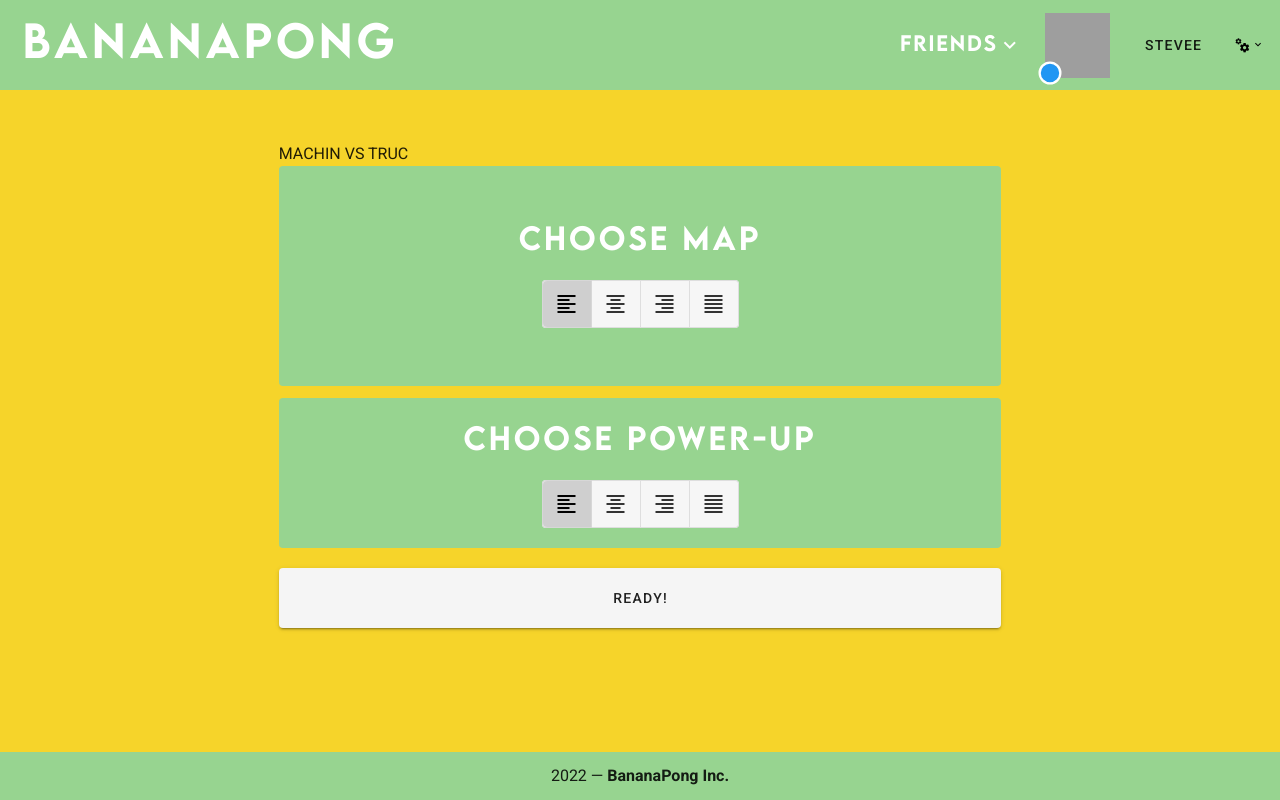
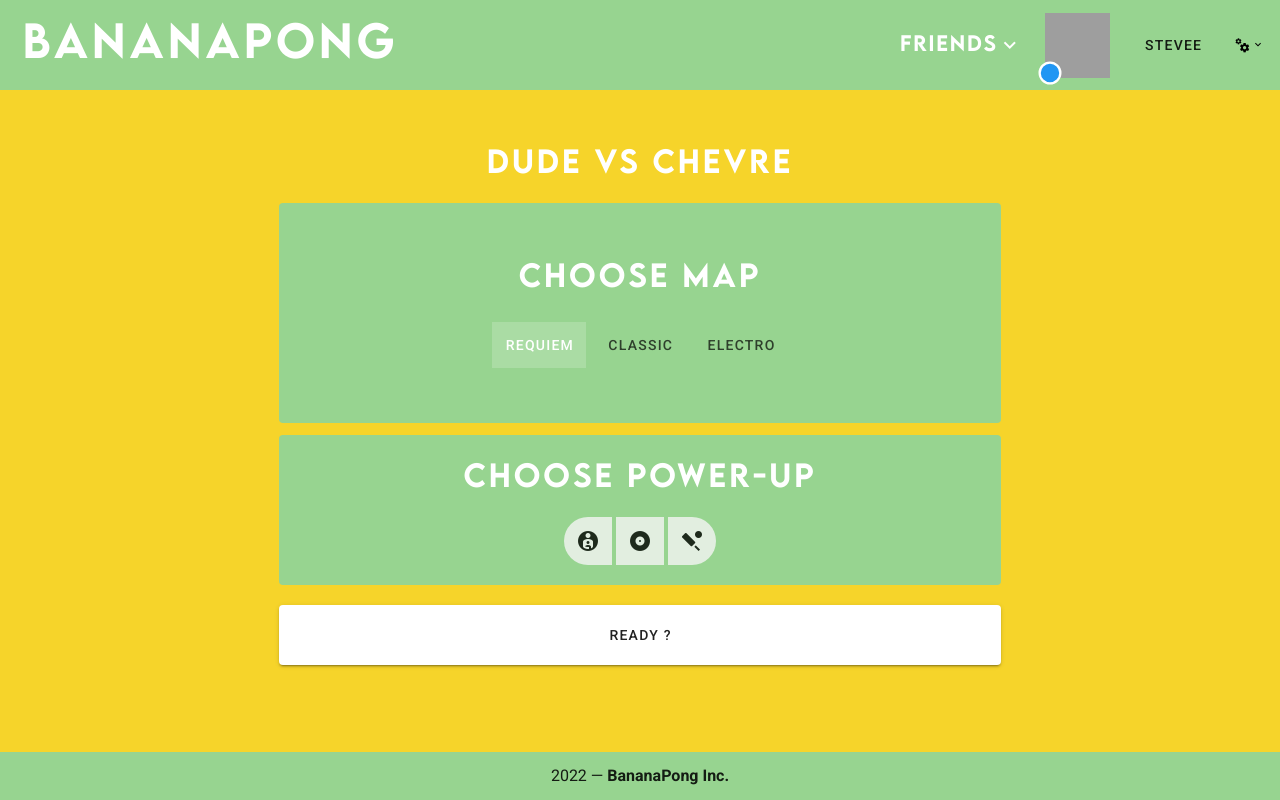
Before and after one commit to Nimon77/ft_transcendence, a Vue app in the folder frontend/: page /preGame in a window 1280 px wide. Built offline with nearby package versions, Linux system fonts and the light colour scheme; grey boxes are pictures that could not be loaded.

Commit message:
pregame page DONE

```diff
--- a/frontend/src/components/Main.vue
+++ b/frontend/src/components/Main.vue
@@ -3,31 +3,6 @@
   <v-container fluid>
     <v-row class="my-16" style="justify-content: center;">
       <v-col cols="2" >
-
-        <!-- <v-dialog width="500" max-height="500" v-model="dialog">
-          <template v-slot:activator="{ on, attrs }">
-          <v-btn
-          v-bind="attrs"
-          v-on="on"
-          slot="activator"
-          class="btn" color="yellow--text"
-          tile x-large depressed
-          width="295" height="90">
-          PLAY
-          </v-btn>
-          </template>
-          <v-card>
-            <v-card-title>
-              <div style="margin-left: 120px">
-                <h3 class="headline">Searching for player...</h3>
-              <div style="margin-left: 95px; margin-top: 30px; margin-bottom: 20px;"> <v-progress-circular indeterminate color="grey"></v-progress-circular> </div>
-              </div>
-            </v-card-title>
-            <v-card-actions>
-              <v-btn @click="dialog=false" style="margin-left: 200px" elevation="0" dark color="red">CANCEL</v-btn>
-            </v-card-actions>
-          </v-card>
-        </v-dialog> -->
         <PlayButton/>
         <v-btn router to="/community" class="btn" color="yellow--text" tile x-large depressed width="295" height="90"> COMMUNITY </v-btn>
 
@@ -51,11 +26,7 @@
       }
     },
     methods: {
-      test() {
-        console.log("BONJOUR");
 
-        console.log("i've slept now");
-      },
     },
   }
 </script>
--- /dev/null
+++ b/frontend/src/components/game/Game.vue
@@ -0,0 +1,26 @@
+<template>
+    <v-container fluid>
+    <v-row >
+        <v-col cols="12">
+            <v-img contain src="https://upload.wikimedia.org/wikipedia/commons/f/f8/Pong.png"></v-img>
+        </v-col >
+    </v-row>
+    </v-container>
+</template>
+
+
+<script lang='ts'>
+
+export default {
+    name: 'Game',
+    data() {
+        return {
+
+        }
+    },
+}
+</script>
+
+<style scoped>
+
+</style>
--- a/frontend/src/components/game/Pregame.vue
+++ b/frontend/src/components/game/Pregame.vue
@@ -2,7 +2,7 @@
     <v-container fluid class="mt-10">
         <v-row align="center" justify="center">
         <v-col cols="7">
-            MACHIN VS TRUC
+            <p class="text-center white--text"> {{player[0].name}} VS {{player[1].name}} </p>
             <v-card flat color="green" height="220">
                 <v-card-text class="white--text">
                 <v-row class="mt-9" align="center" justify="center">
@@ -11,19 +11,15 @@
                         CHOOSE MAP
                     </p>
                     </v-col>
-                    <v-btn-toggle
-                    v-model="toggle_exclusive" mandatory>
-                    <v-btn>
-                        <v-icon>mdi-format-align-left</v-icon>
+                    <v-btn-toggle mandatory tile group>
+                    <v-btn >
+                        Requiem
                     </v-btn>
                     <v-btn>
-                        <v-icon>mdi-format-align-center</v-icon>
+                        Classic
                     </v-btn>
                     <v-btn>
-                        <v-icon>mdi-format-align-right</v-icon>
-                    </v-btn>
-                    <v-btn>
-                        <v-icon>mdi-format-align-justify</v-icon>
+                        Electro
                     </v-btn>
                     </v-btn-toggle>
                 </v-row>
@@ -38,28 +34,22 @@
                         CHOOSE POWER-UP
                     </p>
                     </v-col>
-                    <v-btn-toggle
-                    v-model="toggle_exclusive"
-                    mandatory
-                    >
+                    <v-btn-toggle v-model="toggle_exclusive" multiple borderless rounded background-color="green">
                     <v-btn>
-                        <v-icon>mdi-format-align-left</v-icon>
+                        <v-icon>mdi-account-child-circle</v-icon>
+                    </v-btn>
+                    <v-btn class="mx-1">
+                        <v-icon>mdi-album</v-icon>
                     </v-btn>
                     <v-btn>
-                        <v-icon>mdi-format-align-center</v-icon>
-                    </v-btn>
-                    <v-btn>
-                        <v-icon>mdi-format-align-right</v-icon>
-                    </v-btn>
-                    <v-btn>
-                        <v-icon>mdi-format-align-justify</v-icon>
+                        <v-icon>mdi-cricket</v-icon>
                     </v-btn>
                     </v-btn-toggle>
                 </v-row>
                 </v-card-text>
             </v-card>
 
-        <v-btn class="mt-5" block height="60" > READY! </v-btn>
+        <v-btn v-on:click="readyStat" id="ready" :loading="loader" :color="color" class="mt-5" block height="60" > READY ? </v-btn>
         </v-col>
         </v-row>
     </v-container>
@@ -73,8 +63,25 @@ export default {
     data() {
         return {
             toggle_exclusive: undefined,
+            player: [
+                {name: "DUDE"},
+                {name: "CHEVRE"},
+            ],
+            loader: false,
+            color: 'white',
         }
     },
+    methods:{
+        readyStat(): void {
+            console.log("BONJOUR");
+            this.loader = !this.loader;
+            this.color = 'red';
+            setTimeout(this.launchGame, 3000);
+        },
+        launchGame(): void {
+            this.$router.push('/game');
+        }
+    }
 }
 </script>
 
--- a/frontend/src/router/index.ts
+++ b/frontend/src/router/index.ts
@@ -5,6 +5,7 @@ import App from '../App.vue'
 import Community from '../components/community/Community.vue'
 import ProfilPlayer from '../components/profilPlayer/ProfilPlayer.vue'
 import Pregame from '../components/game/Pregame.vue'
+import Game from '../components/game/Game.vue'
 import Main from '../components/Main.vue'
 
 Vue.use(VueRouter)
@@ -59,6 +60,11 @@ const router = new VueRouter({
       name: 'preGame',
       component: Pregame
     },
+    {
+      path: '/game',
+      name: 'game',
+      component: Game,
+    },
   ]
 })
 
```
Also changed, not shown: frontend/src/App.vue (+10 -5 lines).
